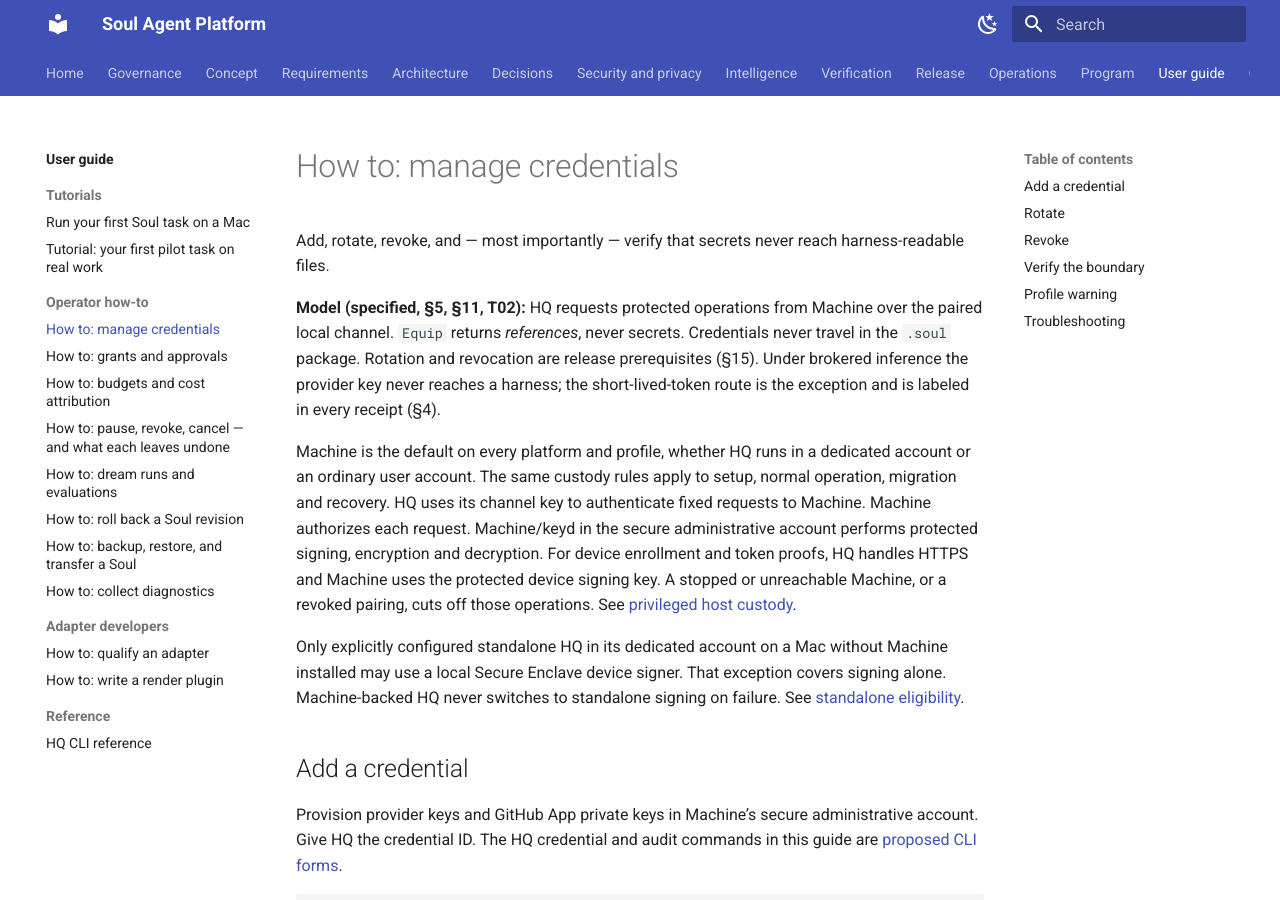
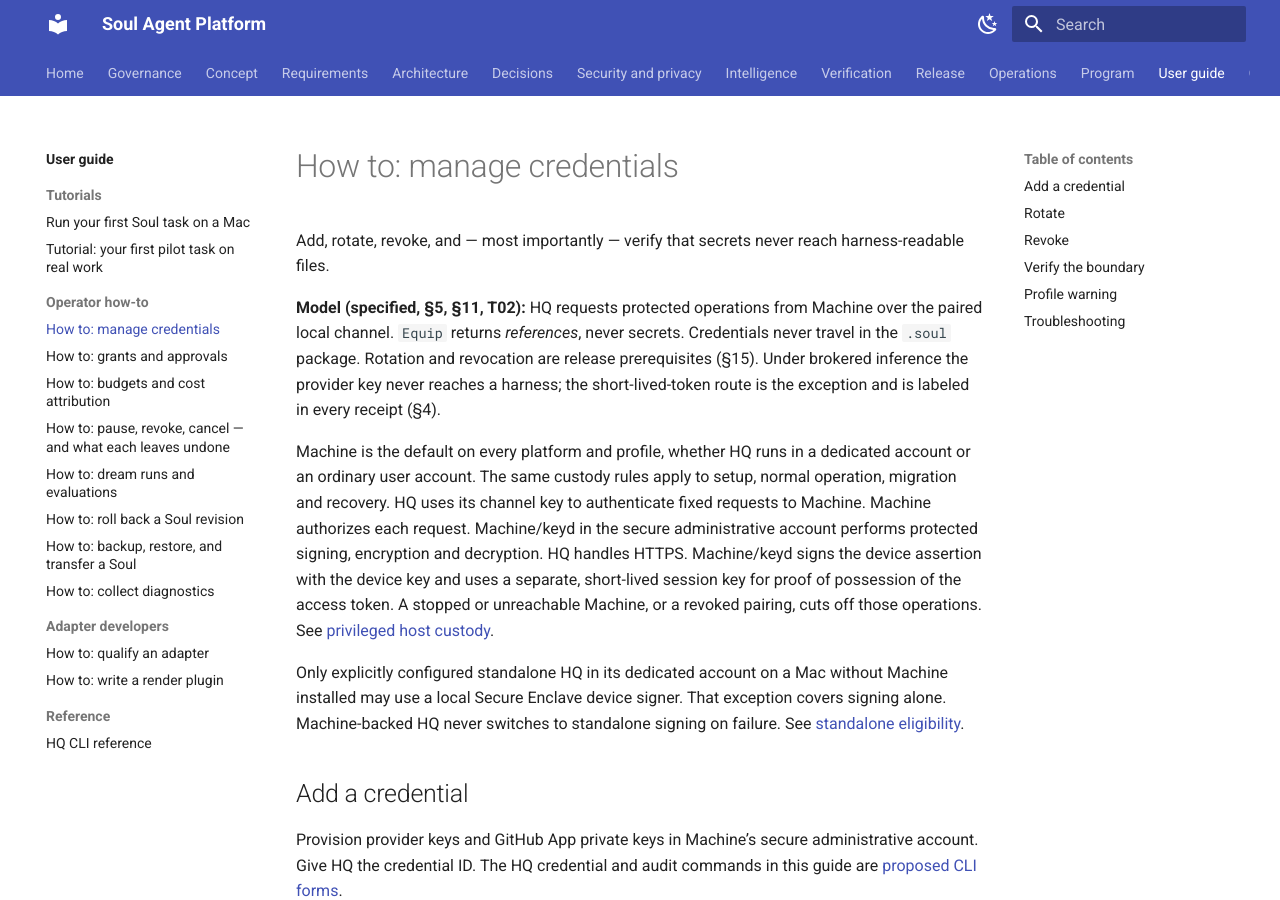
Before and after one commit to true-line/agent-bot-platform, an MkDocs documentation site: the page built from docs/user-guide/how-to/credentials.md, in a window 1280 px wide and 900 px high. Built offline with MkDocs 1.6.1 and Material for MkDocs 9.7.7, drawn with Linux system fonts in a browser that asks for light colours.

Commit message:
Distinguish device assertions from session proofs
Agent-Bot-Write: ghw_c053ce0d33fce425
Agent-Bot-Session: fa2486d94751

```diff
--- a/docs/user-guide/how-to/credentials.md
+++ b/docs/user-guide/how-to/credentials.md
@@ -22,8 +22,9 @@ dedicated account or an ordinary user account. The same custody rules apply
 to setup, normal operation, migration and recovery. HQ uses its channel key
 to authenticate fixed requests to Machine. Machine authorizes each request.
 Machine/keyd in the secure administrative account performs protected signing,
-encryption and decryption. For device enrollment and token proofs, HQ handles
-HTTPS and Machine uses the protected device signing key. A stopped or
+encryption and decryption. HQ handles HTTPS. Machine/keyd signs the device
+assertion with the device key and uses a separate, short-lived session key
+for proof of possession of the access token. A stopped or
 unreachable Machine, or a revoked pairing, cuts off those operations. See
 [privileged host custody](../../04-decisions/PDR-0091-host-privileged-custody.md).
 
```
